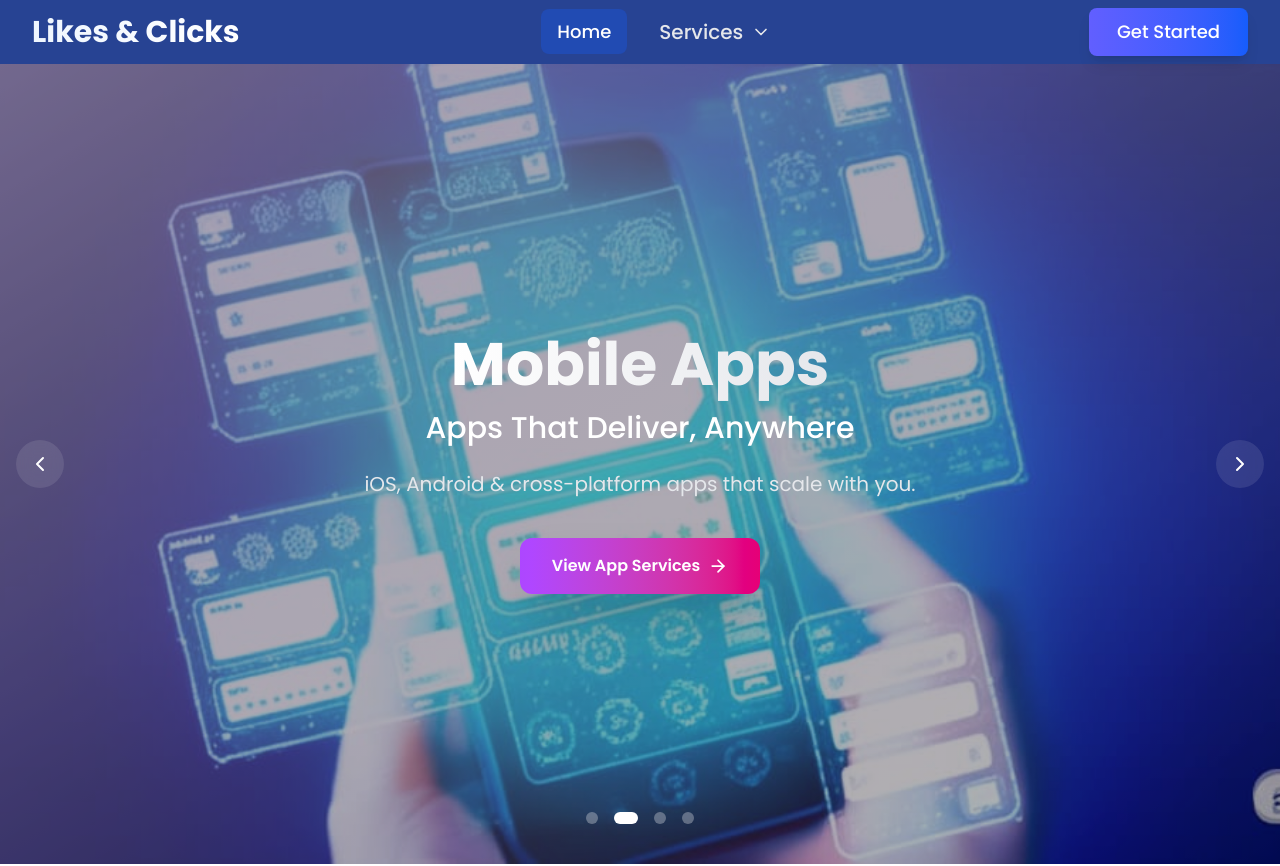
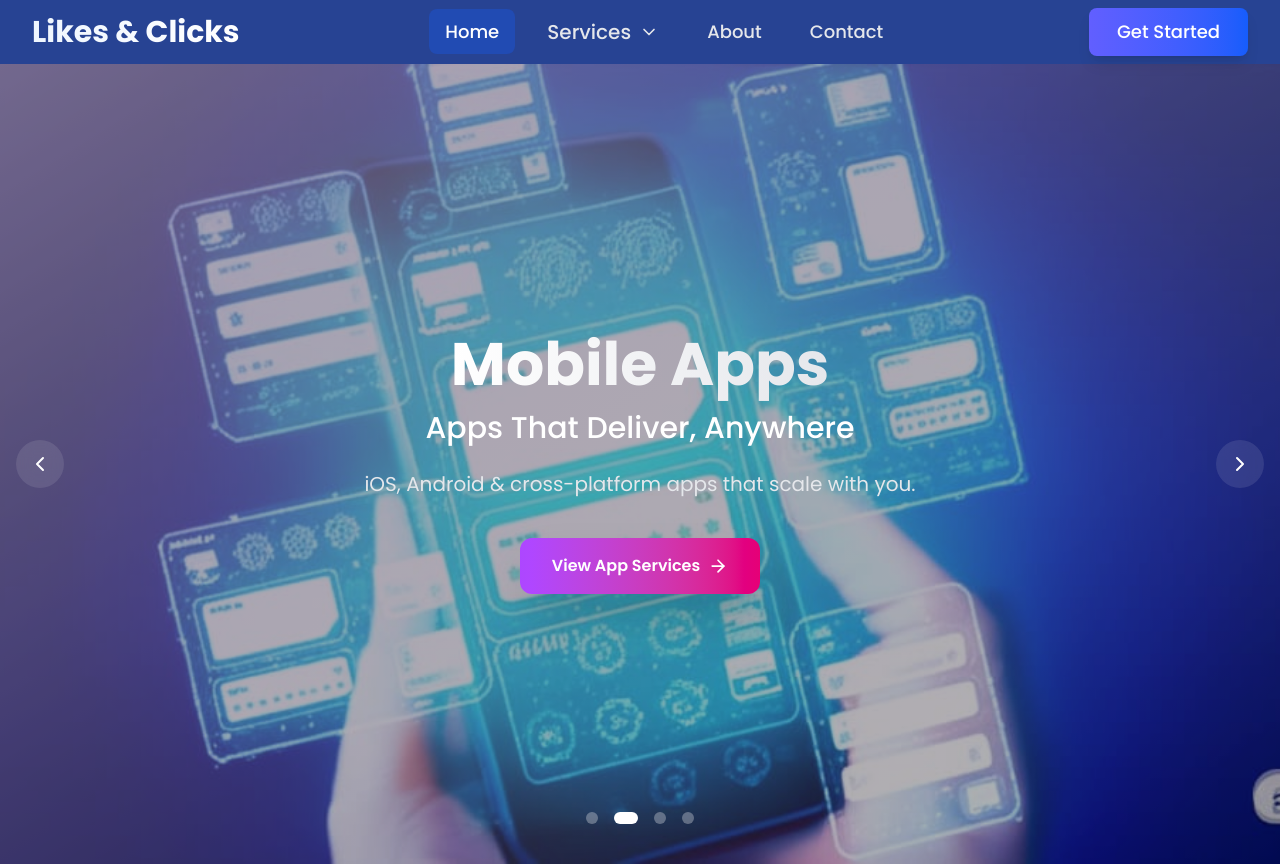
Before and after one commit to rajasim/Likes-Clicks, a React (Vite) app: page / in a window 1280 px wide. Shown: the top 866 px of the page. Built offline with nearby package versions, Linux system fonts and the light colour scheme.

Commit message:
update zone

```diff
--- a/src/components/Navbar.jsx
+++ b/src/components/Navbar.jsx
@@ -95,16 +95,16 @@ const Navbar = () => {
         },
       ],
     },
-    // {
-    //   name: "About",
-    //   href: "/about",
-    //   icon: BookOpen,
-    // },
-    // {
-    //   name: "Contact",
-    //   href: "/contact",
-    //   icon: Mail,
-    // },
+    {
+      name: "About",
+      href: "/about",
+      icon: BookOpen,
+    },
+    {
+      name: "Contact",
+      href: "/contact",
+      icon: Mail,
+    },
   ];
 
   return (
```
